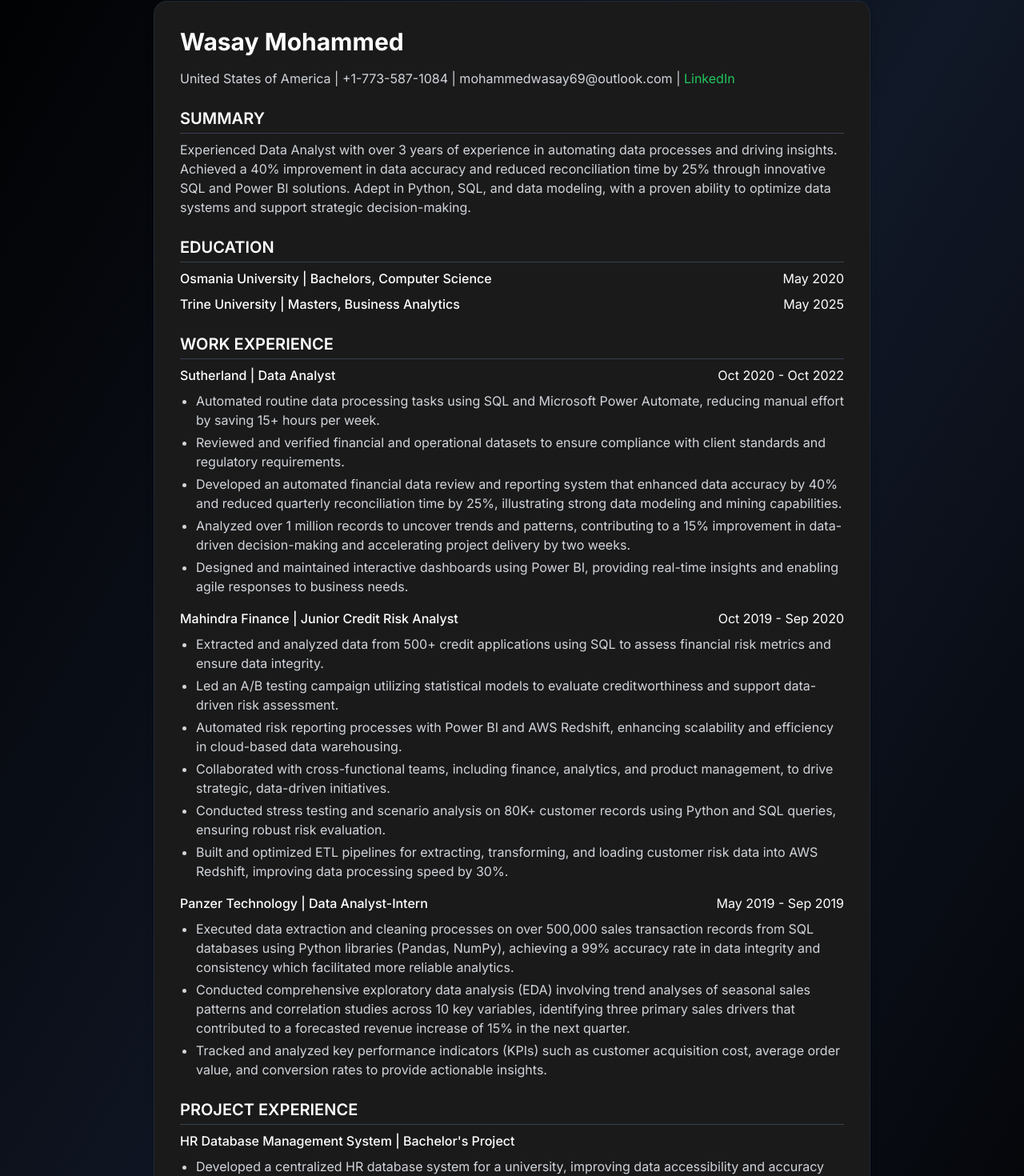
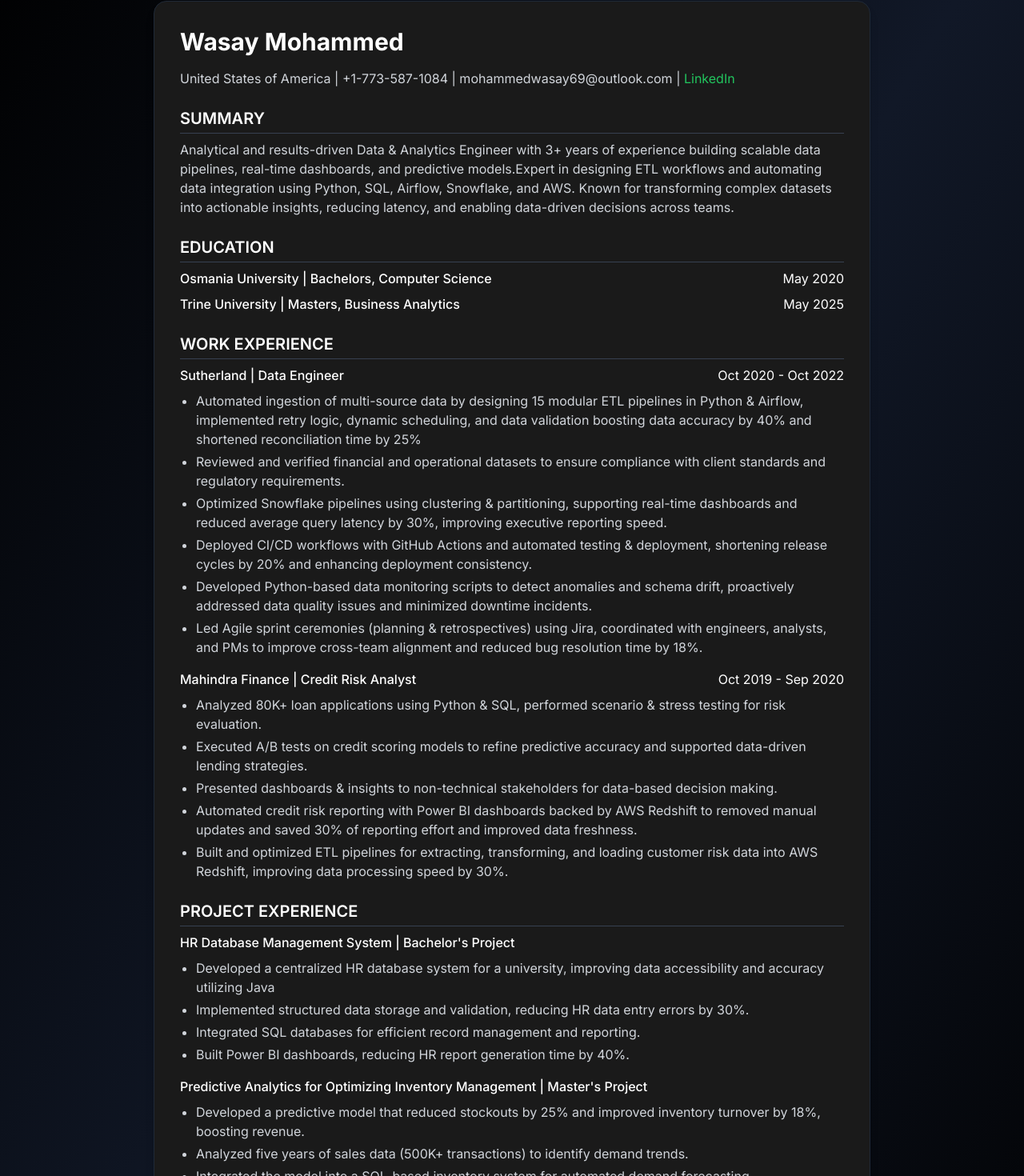
Before and after one commit to Wasay999-rog/Wasay-portfolio, a Next.js app: page /resume in a window 1280 px wide. Shown: the part 143-1613 px from the top of the page at 80% size. Built offline with nearby package versions, Linux system fonts and the light colour scheme.

Commit message:
Update resume.tsx

```diff
--- a/app/resume.tsx
+++ b/app/resume.tsx
@@ -52,10 +52,10 @@ export default function Resume() {
 
           <h2 className="text-xl font-semibold mt-6 mb-2 border-b border-gray-700 pb-1">SUMMARY</h2>
           <p className="text-gray-300">
-            Experienced Data Analyst with over 3 years of experience in automating data processes and driving insights.
-            Achieved a 40% improvement in data accuracy and reduced reconciliation time by 25% through innovative SQL
-            and Power BI solutions. Adept in Python, SQL, and data modeling, with a proven ability to optimize data
-            systems and support strategic decision-making.
+            Analytical and results-driven Data & Analytics Engineer with 3+ years of experience building scalable data pipelines, real-time
+            dashboards, and predictive models.Expert in designing ETL workflows and automating data integration using Python, SQL,
+            Airflow, Snowflake, and AWS. Known for transforming complex datasets into actionable insights, reducing latency, and
+            enabling data-driven decisions across teams.
           </p>
 
           <h2 className="text-xl font-semibold mt-6 mb-2 border-b border-gray-700 pb-1">EDUCATION</h2>
@@ -76,85 +76,59 @@ export default function Resume() {
 
           <div className="mb-4">
             <div className="flex justify-between">
-              <p className="font-medium">Sutherland | Data Analyst</p>
+              <p className="font-medium">Sutherland | Data Engineer</p>
               <p>Oct 2020 - Oct 2022</p>
             </div>
             <ul className="list-disc pl-5 mt-2 text-gray-300 space-y-1">
               <li>
-                Automated routine data processing tasks using SQL and Microsoft Power Automate, reducing manual effort
-                by saving 15+ hours per week.
+                Automated ingestion of multi-source data by designing 15 modular ETL pipelines in Python & Airflow, implemented retry
+                logic, dynamic scheduling, and data validation boosting data accuracy by 40% and shortened reconciliation time by 25%
               </li>
               <li>
                 Reviewed and verified financial and operational datasets to ensure compliance with client standards and
                 regulatory requirements.
               </li>
               <li>
-                Developed an automated financial data review and reporting system that enhanced data accuracy by 40% and
-                reduced quarterly reconciliation time by 25%, illustrating strong data modeling and mining capabilities.
+                Optimized Snowflake pipelines using clustering & partitioning, supporting real-time dashboards and reduced average query
+                latency by 30%, improving executive reporting speed.
               </li>
               <li>
-                Analyzed over 1 million records to uncover trends and patterns, contributing to a 15% improvement in
-                data-driven decision-making and accelerating project delivery by two weeks.
+                Deployed CI/CD workflows with GitHub Actions and automated testing & deployment, shortening release cycles by 20%
+                and enhancing deployment consistency.
               </li>
               <li>
-                Designed and maintained interactive dashboards using Power BI, providing real-time insights and enabling
-                agile responses to business needs.
+                Developed Python-based data monitoring scripts to detect anomalies and schema drift, proactively addressed data quality
+                issues and minimized downtime incidents.
+              </li>
+              <li>
+                Led Agile sprint ceremonies (planning & retrospectives) using Jira, coordinated with engineers, analysts, and PMs to improve
+                cross-team alignment and reduced bug resolution time by 18%.
               </li>
             </ul>
           </div>
 
           <div className="mb-4">
             <div className="flex justify-between">
-              <p className="font-medium">Mahindra Finance | Junior Credit Risk Analyst</p>
+              <p className="font-medium">Mahindra Finance |  Credit Risk Analyst</p>
               <p>Oct 2019 - Sep 2020</p>
             </div>
             <ul className="list-disc pl-5 mt-2 text-gray-300 space-y-1">
               <li>
-                Extracted and analyzed data from 500+ credit applications using SQL to assess financial risk metrics and
-                ensure data integrity.
+                Analyzed 80K+ loan applications using Python & SQL, performed scenario & stress testing for risk evaluation.
               </li>
               <li>
-                Led an A/B testing campaign utilizing statistical models to evaluate creditworthiness and support
-                data-driven risk assessment.
+                Executed A/B tests on credit scoring models to refine predictive accuracy and supported data-driven lending strategies.
               </li>
               <li>
-                Automated risk reporting processes with Power BI and AWS Redshift, enhancing scalability and efficiency
-                in cloud-based data warehousing.
+                Presented dashboards & insights to non-technical stakeholders for data-based decision making.
               </li>
               <li>
-                Collaborated with cross-functional teams, including finance, analytics, and product management, to drive
-                strategic, data-driven initiatives.
-              </li>
-              <li>
-                Conducted stress testing and scenario analysis on 80K+ customer records using Python and SQL queries,
-                ensuring robust risk evaluation.
+                Automated credit risk reporting with Power BI dashboards backed by AWS Redshift to removed manual updates and saved
+                30% of reporting effort and improved data freshness.
               </li>
               <li>
                 Built and optimized ETL pipelines for extracting, transforming, and loading customer risk data into AWS
                 Redshift, improving data processing speed by 30%.
-              </li>
-            </ul>
-          </div>
-
-          <div className="mb-4">
-            <div className="flex justify-between">
-              <p className="font-medium">Panzer Technology | Data Analyst-Intern</p>
-              <p>May 2019 - Sep 2019</p>
-            </div>
-            <ul className="list-disc pl-5 mt-2 text-gray-300 space-y-1">
-              <li>
-                Executed data extraction and cleaning processes on over 500,000 sales transaction records from SQL
-                databases using Python libraries (Pandas, NumPy), achieving a 99% accuracy rate in data integrity and
-                consistency which facilitated more reliable analytics.
-              </li>
-              <li>
-                Conducted comprehensive exploratory data analysis (EDA) involving trend analyses of seasonal sales
-                patterns and correlation studies across 10 key variables, identifying three primary sales drivers that
-                contributed to a forecasted revenue increase of 15% in the next quarter.
-              </li>
-              <li>
-                Tracked and analyzed key performance indicators (KPIs) such as customer acquisition cost, average order
-                value, and conversion rates to provide actionable insights.
               </li>
             </ul>
           </div>
@@ -187,6 +161,18 @@ export default function Resume() {
             </ul>
           </div>
 
+          <div className="mb-4">
+            <p className="font-medium">Synthetic Data Generator for Privacy  | Personal Project</p>
+            <ul className="list-disc pl-5 mt-2 text-gray-300 space-y-1">
+              <li>
+                Created a synthetic data tool that mimicked real datasets with 95%+ fidelity, enabling safe use of sensitive data.
+              </li>
+              <li>Built the solution using Python, CTGAN, and AWS (S3 + Lambda), applying privacy filters that reduced identifiable attributes.</li>
+            </ul>
+          </div>
+
+
+
           <h2 className="text-xl font-semibold mt-6 mb-2 border-b border-gray-700 pb-1">SKILLS & INTERESTS</h2>
           <ul className="list-disc pl-5 text-gray-300 space-y-1">
             <li>
@@ -200,6 +186,9 @@ export default function Resume() {
               <span className="font-medium">Programming & Statistical Tools:</span> Python (pandas, Numpy), R, Java
             </li>
             <li>
+              <span className="font-medium">Data Engineering & ETL:</span> Airflow, AWS , Snowflake, Azure, SSIS, REST APIs, CI/CD, ETL, dbt, GIT
+            </li>
+            <li>
               <span className="font-medium">Additional Tools:</span> Microsoft 365(Powerquery, power pivot, tables,
               VLOOKUP), AWS(RDS,S3), Jira, CRM tool, Project Management, documentation, AD-HOC, Statistics
             </li>
```
